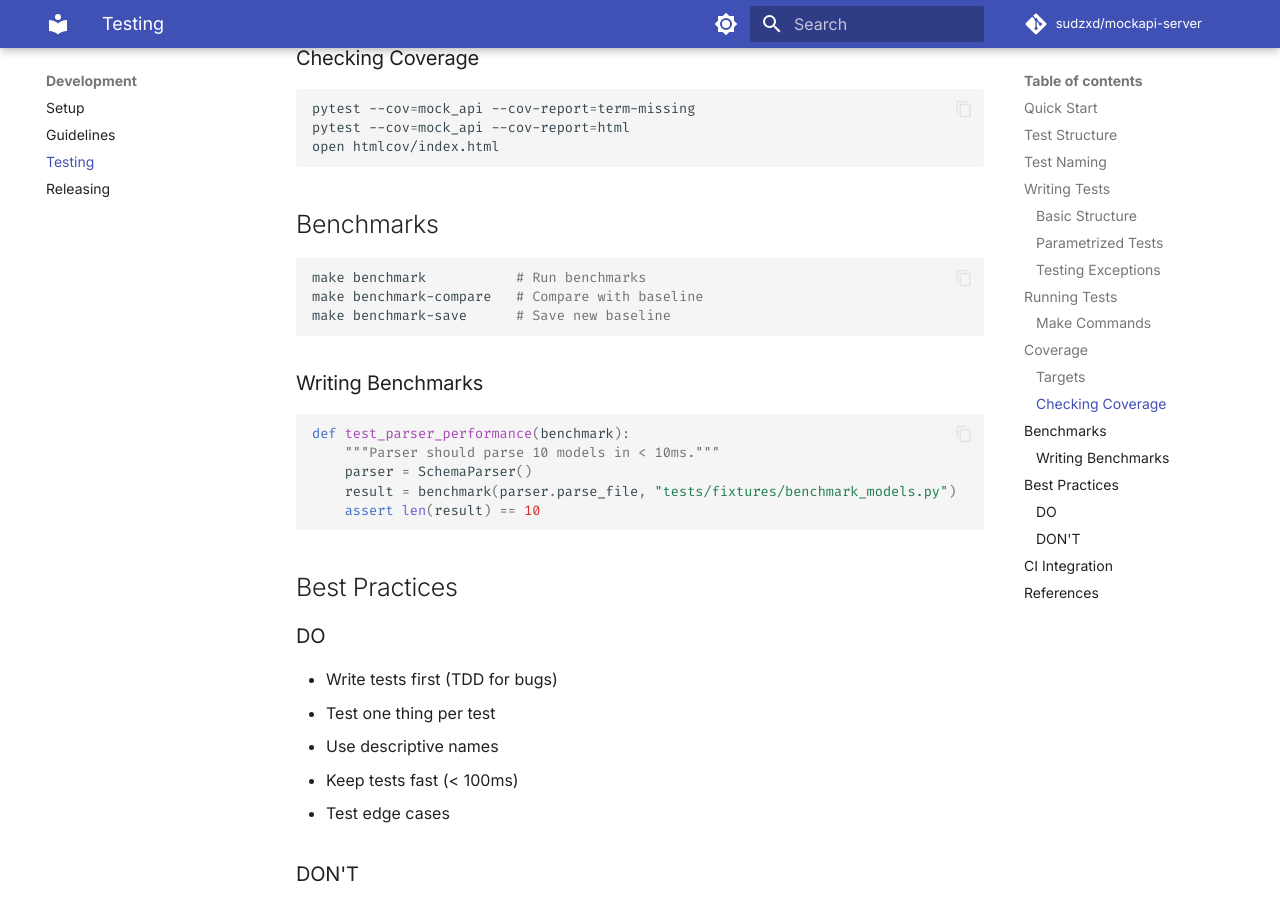
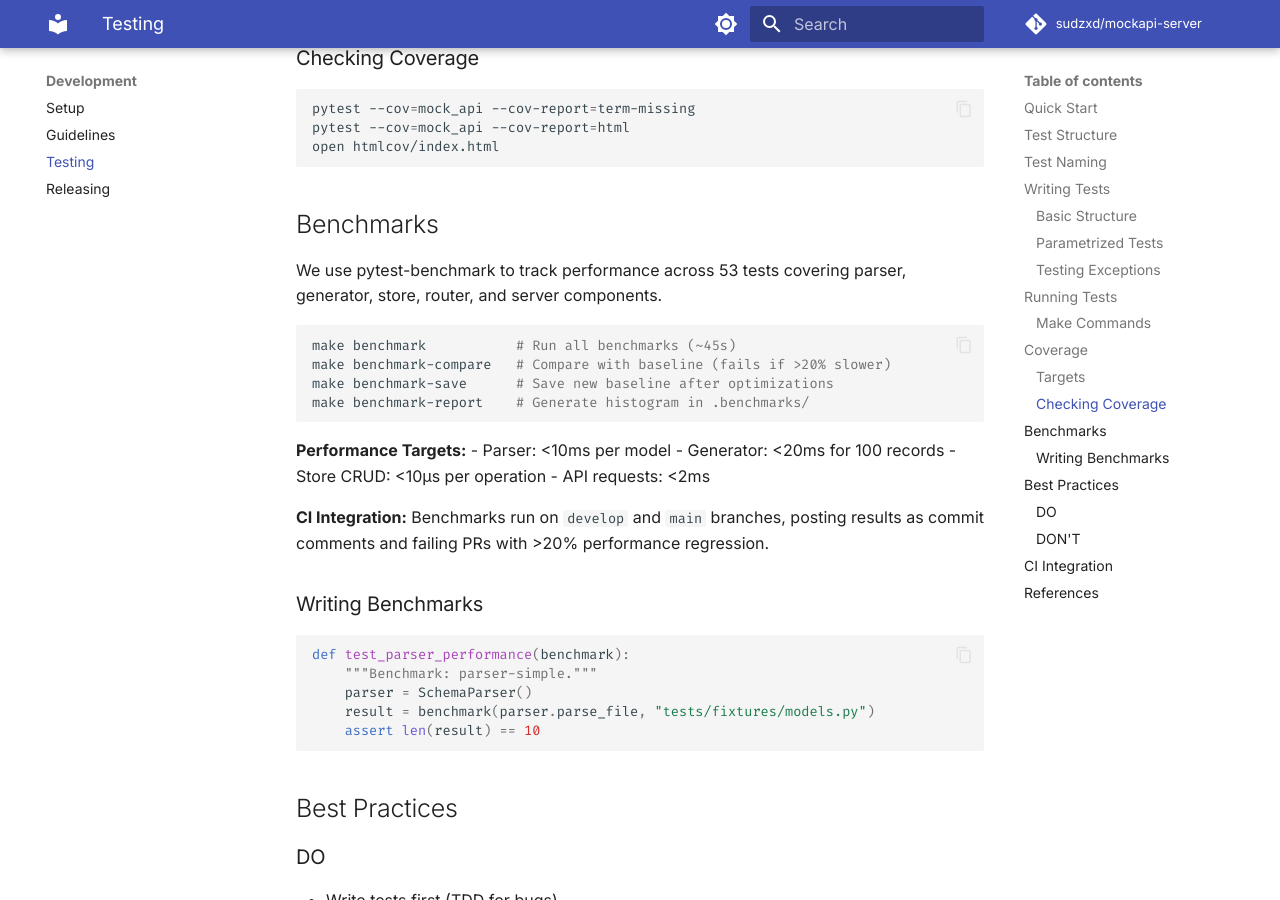
Before and after one commit to sudzxd/mock-api, an MkDocs documentation site: the page built from docs/development/testing.md, in a window 1280 px wide and 900 px high, scrolled down 2530 px. Built offline with MkDocs 1.6.1 and Material for MkDocs 9.7.7, drawn with Linux system fonts in a browser that asks for light colours; comment, search, counter and statistics services are not loaded; the version menu is left out.

Commit message:
docs: add benchmarking section to testing guide
- Add overview of 53 benchmark tests
- Document make commands for benchmarking
- Include performance targets for each component
- Explain CI integration and regression detection

````diff
--- a/docs/development/testing.md
+++ b/docs/development/testing.md
@@ -117,19 +117,30 @@ open htmlcov/index.html
 
 ## Benchmarks
 
+We use pytest-benchmark to track performance across 53 tests covering parser, generator, store, router, and server components.
+
 ```bash
-make benchmark           # Run benchmarks
-make benchmark-compare   # Compare with baseline
-make benchmark-save      # Save new baseline
+make benchmark           # Run all benchmarks (~45s)
+make benchmark-compare   # Compare with baseline (fails if >20% slower)
+make benchmark-save      # Save new baseline after optimizations
+make benchmark-report    # Generate histogram in .benchmarks/
 ```
+
+**Performance Targets:**
+- Parser: <10ms per model
+- Generator: <20ms for 100 records
+- Store CRUD: <10μs per operation
+- API requests: <2ms
+
+**CI Integration:** Benchmarks run on `develop` and `main` branches, posting results as commit comments and failing PRs with >20% performance regression.
 
 ### Writing Benchmarks
 
 ```python
 def test_parser_performance(benchmark):
-    """Parser should parse 10 models in < 10ms."""
+    """Benchmark: parser-simple."""
     parser = SchemaParser()
-    result = benchmark(parser.parse_file, "tests/fixtures/benchmark_models.py")
+    result = benchmark(parser.parse_file, "tests/fixtures/models.py")
     assert len(result) == 10
 ```
 
````
